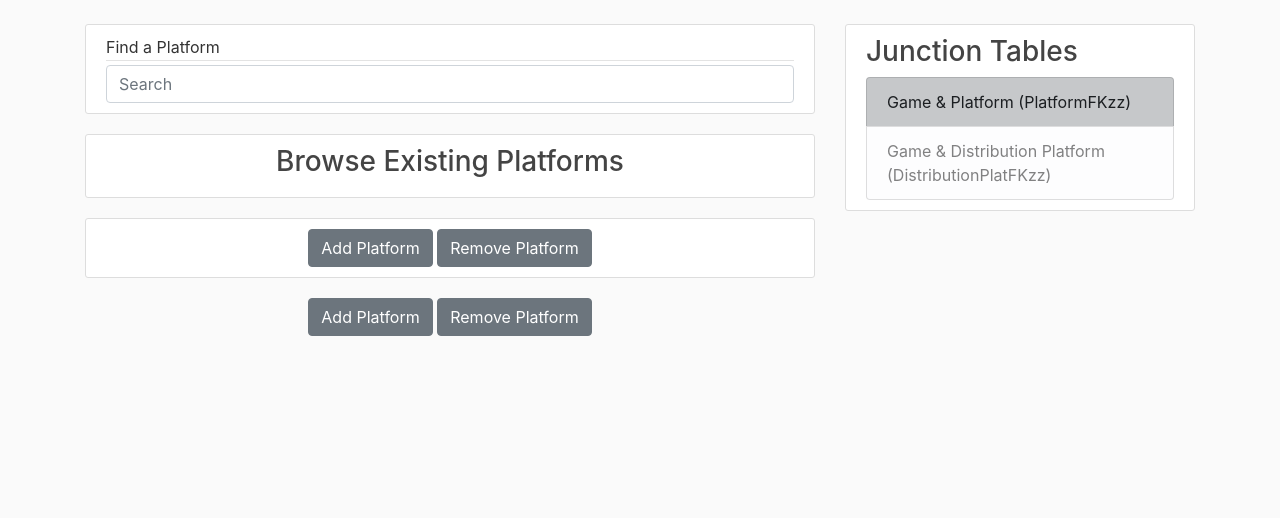
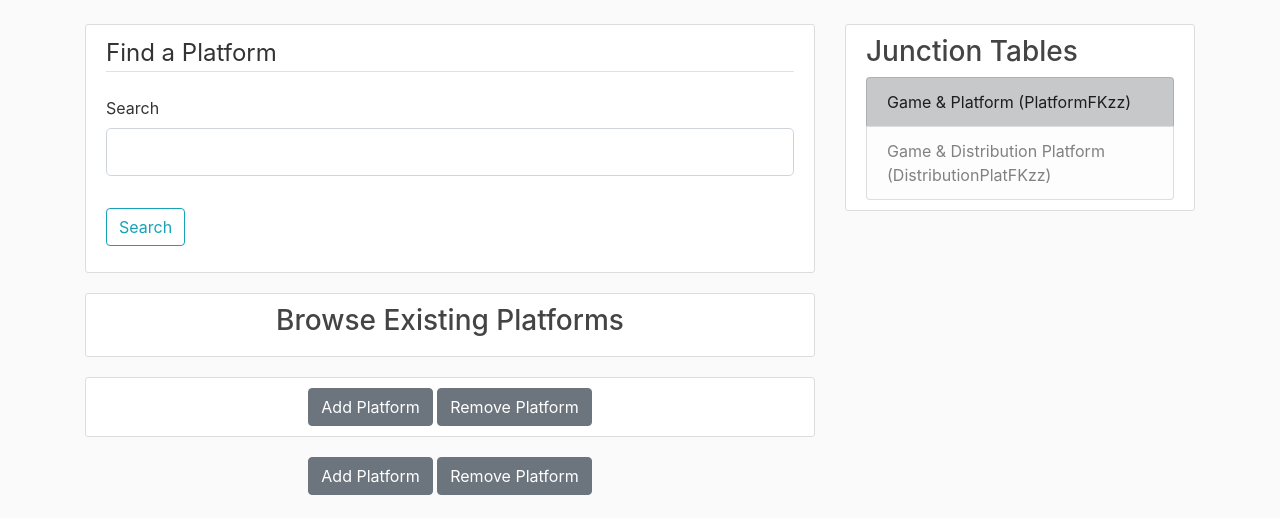
Before and after one commit to mckerracher/340_Website, a Flask app: page /platforms in a window 1280 px wide. Shown: the part 56-574 px from the top of the page. Run offline with Flask 2, Linux system fonts and the light colour scheme; data that the repository does not hold is empty; some libraries are stand-ins or nearby versions.

Commit message:
Platform stuff updated to work with the DB. Also removed the to do list.

```diff
--- a/app.py
+++ b/app.py
@@ -20,9 +20,6 @@ excel_to_dictionary = XlToDict()
 gameCreator = excel_to_dictionary.convert_sheet_to_dict(
     file_path="website_sheets/gameCreator.xls",
     sheet="Sheet1")
-
-platform = excel_to_dictionary.convert_sheet_to_dict(
-    file_path="website_sheets/platform.xls", sheet="Sheet1")
 
 distributionPlatform = excel_to_dictionary.convert_sheet_to_dict(
     file_path="website_sheets/distribution_platform.xls", sheet="Sheet1")
@@ -239,12 +236,23 @@ def addDistributionPlatform():
                                form=form)
 
 
-
-    return render_template('add_distrib_plat.html', form=form)
-
-
 @app.route("/platforms", methods=['POST', 'GET'])
 def platforms():
+    platform = {}
+    form = SearchForm()
+    if form.is_submitted():
+        platform.clear()
+        search_str = [form.search.data]  # gets user's search input
+        query = "SELECT * FROM platform WHERE namePlatform = %s"
+        cursor.execute(query, search_str)  # queries DB
+        platform = cursor.fetchall()  # assigns results of query
+        return render_template('platforms.html', platform=platform, form=form)
+    else:
+        query = "SELECT * FROM platform"
+        cursor.execute(query)
+        platform = cursor.fetchall()
+        return render_template('platforms.html', platform=platform, form=form)
+
     return render_template('platforms.html', platform=platform)
 
 
--- a/templates/TODO.txt
+++ /dev/null
@@ -1,5 +0,0 @@
-1. Check forms.py for fields that shouldn't be included (auto incrementing IDs)
-2. Remove the unnecessary fields from the html files.
-3. FIX SQL insert statements
-4. Figure out how to conceal DB credentials.
-5. Is platformRel in distributionPlatform a release date?
--- a/templates/platforms.html
+++ b/templates/platforms.html
@@ -1,16 +1,30 @@
 {% extends "layout.html" %}
 {% block content %}
 
-    <article class="media content-section">
-        <div class="media-body">
-            <div class="article-metadata">
-                <a class="mr-2">Find a Platform</a>
+    <div class="content-section">
+        <form method="POST" action="{{ url_for('platforms') }}">
+            <fieldset class="form-group">
+                <legend class="border-bottom mb-4">Find a Platform</legend>
+                <div class="form-group">
+                    {{ form.search.label(class="form-control-label") }}
+                    {% if form.search.errors %}
+                        {{ form.search(class="form-control form-control-lg is-invalid") }}
+                        <div class="invalid-feedback">
+                            {% for error in form.search.errors %}
+                                <span>{{ error }}</span>
+                            {% endfor %}
+                        </div>
+                    {% else %}
+                        {{ form.search(class="form-control form-control-lg") }}
+                    {% endif %}
+                </div>
+            </fieldset>
+
+            <div class="form-group">
+                {{ form.submit(class="btn btn-outline-info") }}
             </div>
-            <div class="form-outline">
-                <input type="search" id="form1" class="form-control" placeholder="Search" aria-label="Search"/>
-            </div>
-        </div>
-    </article>
+        </form>
+    </div>
 
     <article class="media content-section">
         <div class="media-body" align="center">
```
